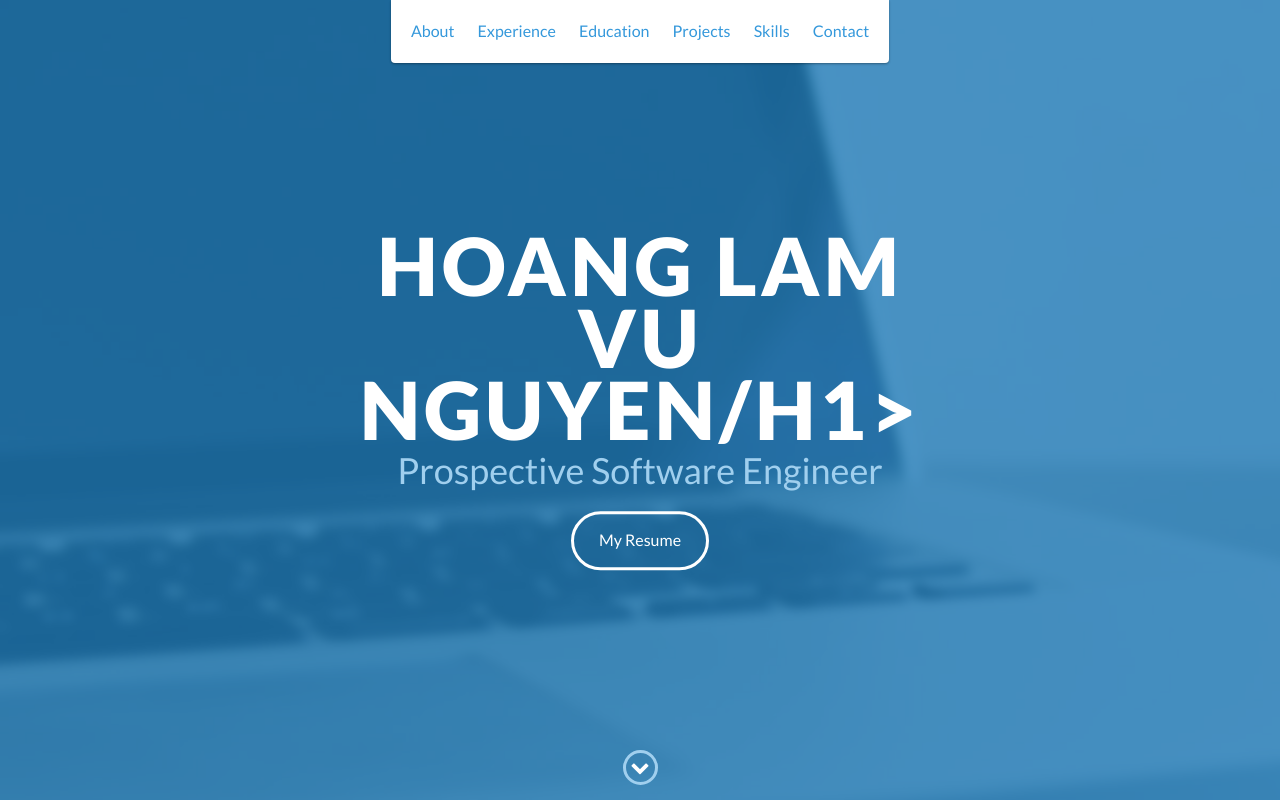
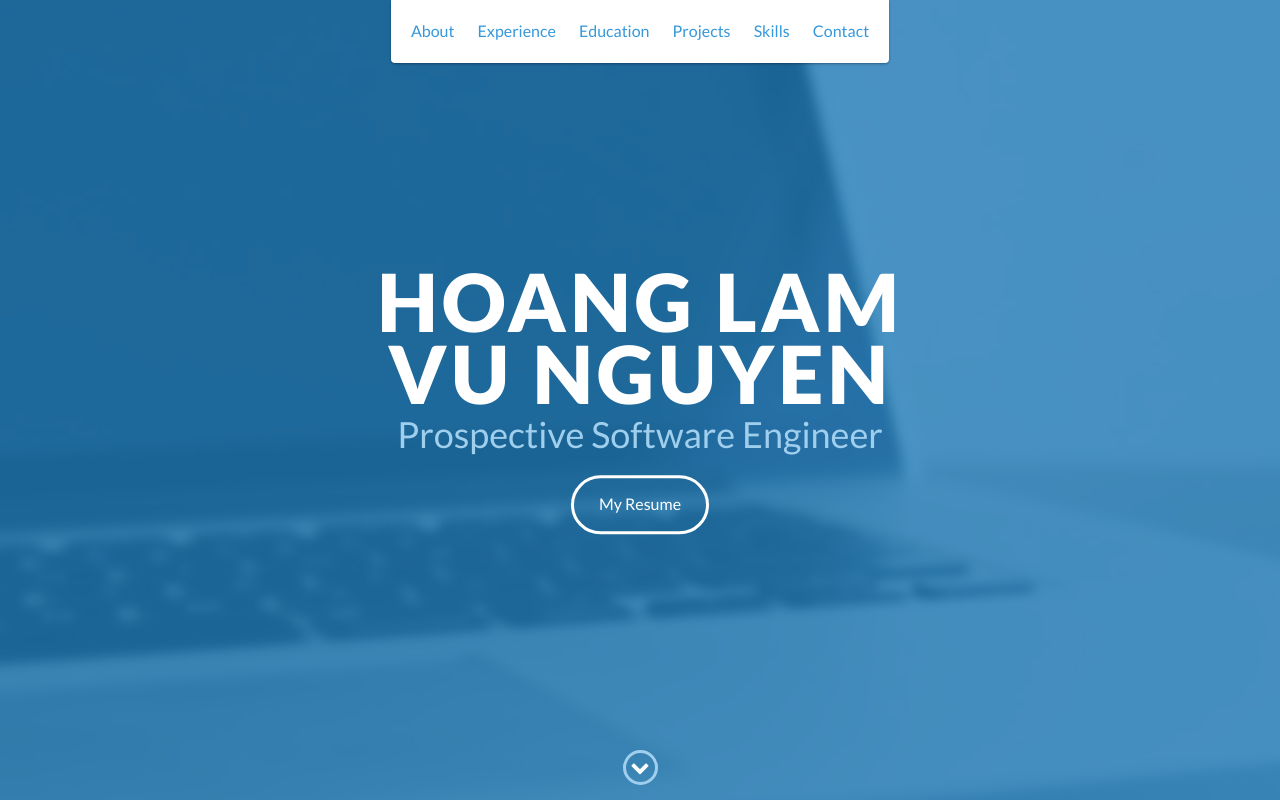
Before and after one commit to hoanglamvu/hoanglamvu.github.io, a plain HTML site: page index.html in a window 1280 px wide. Shown: the top 800 px of the page. Drawn offline with nearby package versions, Linux system fonts and the light colour scheme.

Commit message:
Update index.html

```diff
--- a/index.html
+++ b/index.html
@@ -48,7 +48,7 @@
 
     <div id="lead">
         <div id="lead-content">
-            <h1>Hoang Lam Vu Nguyen/h1>
+            <h1>Hoang Lam Vu Nguyen</h1>
             <h2>Prospective Software Engineer</h2>
             <a href="#" class="btn-rounded-white">My Resume</a>
         </div>
```
